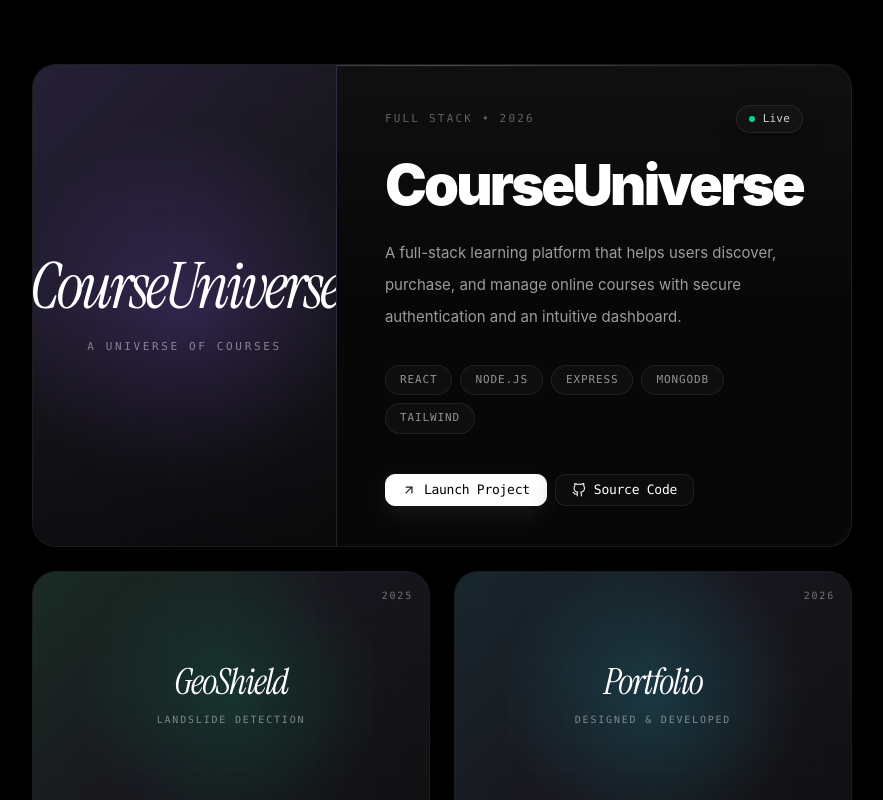
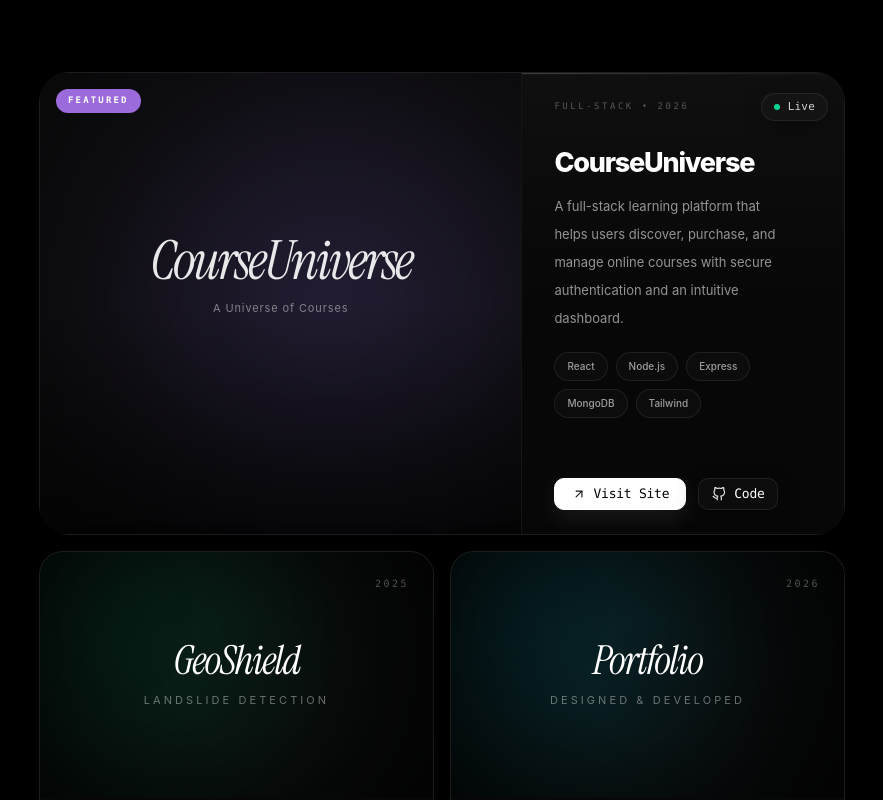
Before and after one commit to Shivam-Bagwari/Portfolio, a React (Vite) app in the folder client/: page / in a window 1280 px wide. Shown: the part 2080-2880 px from the top of the page, without its empty margins (198-1081 px from the left). Built offline with nearby package versions, Linux system fonts and the light colour scheme.

Commit message:
feat(projects): redesign project cards and interactions

```diff
--- /dev/null
+++ b/client/src/components/sections/Projects/FeaturedCard.jsx
@@ -0,0 +1,13 @@
+import FeaturedPreview from "./FeaturedPreview";
+import ProjectFeaturedContent from "./ProjectFeaturedContent";
+
+function FeaturedCard({ project }) {
+  return (
+    <div className="grid min-h-[332px] grid-cols-[60%_42%]">
+      <FeaturedPreview project={project} />
+      <ProjectFeaturedContent project={project} />
+    </div>
+  );
+}
+
+export default FeaturedCard;
--- a/client/src/components/sections/Projects/FeaturedPreview.jsx
+++ b/client/src/components/sections/Projects/FeaturedPreview.jsx
@@ -1,84 +1,87 @@
 function FeaturedPreview({ project }) {
-  const { previewTitle, previewSubtitle, accent } = project;
+  return (
+    <div className="relative h-full overflow-hidden border-r border-white/[0.05] bg-[#090909]">
 
-  const accents = {
-    purple: {
-      background:
-        "bg-[radial-gradient(circle_at_center,rgba(139,92,246,0.22),transparent_65%),linear-gradient(135deg,#262038,#18161d,#101012)]",
-    },
-
-    green: {
-      background:
-        "bg-[radial-gradient(circle_at_center,rgba(16,185,129,0.18),transparent_65%),linear-gradient(135deg,#1a2c24,#18161d,#101012)]",
-    },
-
-    cyan: {
-      background:
-        "bg-[radial-gradient(circle_at_center,rgba(34,211,238,0.18),transparent_65%),linear-gradient(135deg,#18272d,#18161d,#101012)]",
-    },
-
-    white: {
-      background:
-        "bg-[radial-gradient(circle_at_center,rgba(255,255,255,.08),transparent_65%),linear-gradient(135deg,#242424,#18161d,#101012)]",
-    },
-  };
-
-  const current = accents[accent] || accents.purple;
-
-  return (
-    <div
-      className={`
-        relative
-        min-h-[440px]
-        overflow-hidden
-        border-b
-        border-white/[0.06]
-        lg:border-b-0
-        lg:border-r
-        ${current.background}
-      `}
-    >
       {/* Grid */}
       <div
         className="
-          absolute
-          inset-0
-          opacity-[0.03]
-          [background-image:linear-gradient(rgba(255,255,255,.35)_1px,transparent_1px),linear-gradient(90deg,rgba(255,255,255,.35)_1px,transparent_1px)]
-          [background-size:34px_34px]
+          absolute inset-0
+          opacity-[0.045]
+          [background-image:
+          linear-gradient(to_right,rgba(255,255,255,.08)_1px,transparent_1px),
+          linear-gradient(to_bottom,rgba(255,255,255,.08)_1px,transparent_1px)]
+          [background-size:48px_48px]
         "
       />
 
-      {/* Vignette */}
-      <div className="absolute inset-0 bg-gradient-to-t from-black/40 via-transparent to-transparent" />
+      {/* Glow */}
+      <div
+        className="
+          absolute
+          left-[23%]
+          top-[12%]
+          h-[360px]
+          w-[360px]
+          rounded-full
+          bg-violet-400/20
+          blur-[110px]
+        "
+      />
+
+      {/* Fade */}
+      <div className="absolute inset-0 bg-gradient-to-b from-transparent via-transparent to-black/60" />
+
+      {/* Badge */}
+      <div className="absolute left-4 top-4 z-20">
+        <div
+          className="
+            rounded-full
+            bg-[#9c6bdb]
+            px-3
+            py-[5px]
+            font-mono
+            text-[9px]
+            font-semibold
+            uppercase
+            tracking-[0.24em]
+            text-white
+          "
+        >
+          Featured
+        </div>
+      </div>
 
       {/* Center */}
-      <div className="relative z-10 flex h-full flex-col items-center justify-center px-10 text-center">
+      <div className="relative z-10 flex h-full items-center justify-center pb-8">
+
+        <div className="-mt-6 text-center">
+
           <h2
             className="
               font-serif-display
-            text-[64px]
+              text-[54px]
               italic
               leading-none
               tracking-[-0.05em]
-            text-white
+              text-white/90
             "
           >
-          {previewTitle}
+            {project.previewTitle}
           </h2>
 
           <p
             className="
-            mt-5
-            font-mono
+              mt-3
               text-[11px]
-            uppercase
-            tracking-[0.24em]
+              tracking-[0.08em]
               text-white/45
             "
           >
-          {previewSubtitle}
+            {project.previewSubtitle}
           </p>
+
+        </div>
+
       </div>
     </div>
   );
--- a/client/src/components/sections/Projects/ProjectButtons.jsx
+++ b/client/src/components/sections/Projects/ProjectButtons.jsx
@@ -2,24 +2,25 @@ import GlassButton from "../../ui/GlassButton";
 import { ArrowUpRight } from "lucide-react";
 import { FiGithub } from "react-icons/fi";
 
-function ProjectButtons({ live, github, compact = false }) {
+function ProjectButtons({ live, github }) {
   return (
-    <div className={`flex gap-2 ${compact ? "mt-5" : "mt-10"}`}>
+    <div className="mt-8 flex items-center gap-3">
       <GlassButton
         href={live}
         variant="primary"
-        size={compact ? "sm" : "md"}
         icon={ArrowUpRight}
+        className="w-[132px]"
       >
-        Launch Project
+        Visit Site
       </GlassButton>
 
       <GlassButton
         href={github}
-        size={compact ? "sm" : "md"}
+        variant="secondary"
         icon={FiGithub}
+        className="w-[80px]"
       >
-        Source Code
+        Code
       </GlassButton>
     </div>
   );
--- a/client/src/components/sections/Projects/ProjectCard.jsx
+++ b/client/src/components/sections/Projects/ProjectCard.jsx
@@ -2,16 +2,16 @@ import GlassCard from "../../ui/GlassCard";
 import ProjectPreview from "./ProjectPreview";
 import ProjectFeaturedContent from "./ProjectFeaturedContent";
 import ProjectContent from "./ProjectContent";
-
+import FeaturedCard from "./FeaturedCard";
+import TiltCard from "../../ui/TiltCard";
 function ProjectCard({ project }) {
   if (project.featured) {
     return (
+      <TiltCard>
       <GlassCard className="overflow-hidden p-0">
-        <div className="grid lg:grid-cols-[1.75fr_1.75fr]">
-          <ProjectPreview project={project} />
-          <ProjectFeaturedContent project={project} />
-        </div>
+          <FeaturedCard project={project} />
       </GlassCard>
+      </TiltCard>
     );
   }
 
--- a/client/src/components/sections/Projects/ProjectFeaturedContent.jsx
+++ b/client/src/components/sections/Projects/ProjectFeaturedContent.jsx
@@ -3,75 +3,60 @@ import ProjectTechStack from "./ProjectTechStack";
 import ProjectButtons from "./ProjectButtons";
 
 function ProjectFeaturedContent({ project }) {
-  const {
-    title,
-    description,
-    tech,
-    status,
-    statusColor,
-    year,
-    live,
-    github,
-  } = project;
+  return (
+    <div className="flex h-full flex-col px-8 pt-5 pb-6">
 
-  return (
-    <div className="flex flex-col justify-between px-12 py-10">
-      <div>
-        {/* Top Meta */}
+      {/* Top */}
       <div className="flex items-center justify-between">
-          <span
-            className="
-              font-mono
-              text-[11px]
-              uppercase
-              tracking-[0.2em]
-              text-white/35
-            "
-          >
-            FULL STACK • {year}
+        <span className="font-mono text-[9px] uppercase tracking-[0.28em] text-white/30">
+          FULL-STACK • {project.year}
         </span>
 
-          <GlassBadge color={statusColor}>
-            {status}
+        <GlassBadge color={project.statusColor}>
+          {project.status}
         </GlassBadge>
       </div>
 
       {/* Title */}
       <h2
         className="
-            mt-6
-            text-[56px]
-            font-black
-            leading-none
-            tracking-[-0.05em]
+          mt-7
+          max-w-[260px]
+          text-[27px]
+          font-extrabold
+          leading-[1]
+          tracking-[-0.045em]
           text-white
         "
       >
-          {title}
+        {project.title}
       </h2>
 
       {/* Description */}
       <p
         className="
-            mt-6
-            max-w-xl
-            text-[15px]
-            leading-8
-            text-white/60
+          mt-4
+          max-w-[240px]
+          text-[13px]
+          leading-7
+          text-white/56
         "
       >
-          {description}
+        {project.description}
       </p>
 
       {/* Tech */}
-        <ProjectTechStack tech={tech} />
+      <div className="mt-5">
+        <ProjectTechStack tech={project.tech} />
       </div>
 
-      {/* Buttons */}
+      <div className="mt-auto pt-7">
         <ProjectButtons
-        live={live}
-        github={github}
+          live={project.live}
+          github={project.github}
         />
+      </div>
+
     </div>
   );
 }
--- a/client/src/components/sections/Projects/ProjectTechStack.jsx
+++ b/client/src/components/sections/Projects/ProjectTechStack.jsx
@@ -1,25 +1,19 @@
 function ProjectTechStack({ tech }) {
   return (
-    <div className="mt-8 flex flex-wrap gap-2">
+    <div className="flex flex-wrap gap-2">
       {tech.map((item) => (
         <span
           key={item}
           className="
             rounded-full
-            border border-white/[0.08]
-            bg-white/[0.03]
-            px-3.5
+            border
+            border-white/[0.08]
+            bg-white/[0.025]
+            px-3
             py-1.5
-            font-mono
-            text-[11px]
-            uppercase
-            tracking-[0.08em]
-            text-white/55
-            transition-colors
-            duration-300
-            hover:border-white/15
-            hover:bg-white/[0.05]
-            hover:text-white/80
+            text-[10px]
+            font-medium
+            text-white/60
           "
         >
           {item}
--- a/client/src/components/sections/Projects/Projects.jsx
+++ b/client/src/components/sections/Projects/Projects.jsx
@@ -1,46 +1,56 @@
-import Container from "../../layout/Container";
 import SectionHeader from "../../ui/SectionHeader";
 import projects from "../../../data/projects";
 import ProjectCard from "./ProjectCard";
 
 function Projects() {
-  const featuredProjects = projects.filter((project) => project.featured);
-  const otherProjects = projects.filter((project) => !project.featured);
+  const featuredProject = projects.find((p) => p.featured);
+  const regularProjects = projects.filter((p) => !p.featured);
 
   return (
-    <section id="projects" className="py-20">
-      <Container>
+    <section
+      id="projects"
+      className="relative py-24"
+    >
+      <div className="mx-auto w-full max-w-[870px] px-8">
+
+        {/* Header */}
         <div className="flex items-center justify-between">
-          <SectionHeader number="02" title="Projects" />
-          <span className="text-xs text-white/40">
-            {projects.length} selected works
+
+          <SectionHeader
+            number="02"
+            title="Projects"
+          />
+
+          <span
+            className="
+              font-mono
+              text-[10px]
+              uppercase
+              tracking-[0.24em]
+              text-white/28
+            "
+          >
+            {projects.length} Selected Works
           </span>
+
         </div>
 
-        <div className="mt-10 space-y-6">
-          {featuredProjects.map((project) => (
-            <ProjectCard key={project.id} project={project} />
+        {/* Featured Card */}
+        <div className="mt-8">
+          <ProjectCard project={featuredProject} />
+        </div>
+
+        {/* Regular Cards */}
+        <div className="mt-4 grid grid-cols-1 gap-4 lg:grid-cols-2">
+          {regularProjects.map((project) => (
+            <ProjectCard
+              key={project.id}
+              project={project}
+            />
           ))}
         </div>
 
-        <div className="mt-6 grid gap-6 md:grid-cols-2">
-          {otherProjects.map((project) => (
-            <ProjectCard key={project.id} project={project} />
-          ))}
-        </div>
-
-        <div className="mt-10 flex justify-center">
-          <button
-            className="
-              flex items-center gap-1.5 rounded-full border border-white/10
-              bg-white/5 px-5 py-2 text-sm text-white/70
-              transition hover:bg-white/10 hover:text-white
-            "
-          >
-            View All ↗
-          </button>
-        </div>
-      </Container>
+      </div>
     </section>
   );
 }
--- a/client/src/components/sections/Projects/RegularPreview.jsx
+++ b/client/src/components/sections/Projects/RegularPreview.jsx
@@ -1,5 +1,12 @@
 import { ArrowUpRight } from "lucide-react";
 import { FiGithub } from "react-icons/fi";
+
+const glowColors = {
+  purple: "bg-fuchsia-500/20",
+  green: "bg-emerald-500/20",
+  cyan: "bg-cyan-400/20",
+  white: "bg-white/10",
+};
 
 function RegularPreview({ project }) {
   const {
@@ -8,53 +15,49 @@ function RegularPreview({ project }) {
     accent,
     year,
     category,
+    github,
     live,
-    github,
   } = project;
 
-  const accents = {
-    purple: {
-      background:
-        "bg-[radial-gradient(circle_at_center,rgba(139,92,246,.20),transparent_65%),linear-gradient(135deg,#262038,#18161d,#101012)]",
-    },
-
-    green: {
-      background:
-        "bg-[radial-gradient(circle_at_center,rgba(16,185,129,.18),transparent_65%),linear-gradient(135deg,#1a2c24,#18161d,#101012)]",
-    },
-
-    cyan: {
-      background:
-        "bg-[radial-gradient(circle_at_center,rgba(34,211,238,.18),transparent_65%),linear-gradient(135deg,#18272d,#18161d,#101012)]",
-    },
-
-    white: {
-      background:
-        "bg-[radial-gradient(circle_at_center,rgba(255,255,255,.08),transparent_65%),linear-gradient(135deg,#242424,#18161d,#101012)]",
-    },
-  };
-
-  const current = accents[accent] || accents.purple;
+  const glow = glowColors[accent] || glowColors.purple;
 
   return (
-    <div
-      className={`
-        relative
-        aspect-[16/10]
-        overflow-hidden
-        border-b
-        border-white/[0.06]
-        ${current.background}
-      `}
-    >
-      {/* Grid */}
+    <div className="group relative flex aspect-[16/10] overflow-hidden bg-[#090909]">
+
+      {/* Blueprint Grid */}
       <div
         className="
+          absolute inset-0
+          opacity-[0.05]
+          [background-image:
+            linear-gradient(to_right,rgba(255,255,255,.07)_1px,transparent_1px),
+            linear-gradient(to_bottom,rgba(255,255,255,.07)_1px,transparent_1px)]
+          [background-size:44px_44px]
+        "
+      />
+
+      {/* Accent Glow */}
+      <div
+        className={`
           absolute
-          inset-0
-          opacity-[0.03]
-          [background-image:linear-gradient(rgba(255,255,255,.35)_1px,transparent_1px),linear-gradient(90deg,rgba(255,255,255,.35)_1px,transparent_1px)]
-          [background-size:28px_28px]
+          -left-24
+          -top-24
+          h-[320px]
+          w-[320px]
+          rounded-full
+          blur-[110px]
+          transition-all
+          duration-500
+          ${glow}
+          group-hover:scale-110
+        `}
+      />
+
+      {/* Vignette */}
+      <div
+        className="
+          absolute inset-0
+          bg-[radial-gradient(circle_at_center,transparent_25%,rgba(0,0,0,.72))]
         "
       />
 
@@ -62,25 +65,39 @@ function RegularPreview({ project }) {
       <span
         className="
           absolute
-          right-4
-          top-4
+          right-6
+          top-6
           z-20
           font-mono
           text-[10px]
           uppercase
-          tracking-[0.18em]
-          text-white/40
+          tracking-[0.25em]
+          text-white/30
         "
       >
         {year}
       </span>
 
-      {/* Center Content */}
-      <div className="relative z-10 flex h-full flex-col items-center justify-center px-6 text-center">
+      {/* Center */}
+      <div
+        className="
+          relative
+          z-10
+          flex
+          flex-1
+          flex-col
+          items-center
+          justify-center
+          text-center
+          transition-all
+          duration-500
+          group-hover:-translate-y-2
+        "
+      >
         <h3
           className="
             font-serif-display
-            text-[36px]
+            text-[40px]
             italic
             leading-none
             tracking-[-0.04em]
@@ -93,11 +110,10 @@ function RegularPreview({ project }) {
         <p
           className="
             mt-3
-            font-mono
-            text-[10px]
+            text-[11px]
             uppercase
-            tracking-[0.18em]
-            text-white/45
+            tracking-[0.28em]
+            text-white/40
           "
         >
           {previewSubtitle}
@@ -108,54 +124,73 @@ function RegularPreview({ project }) {
       <div
         className="
           absolute
-          inset-x-0
-          bottom-0
-          z-20
+          inset-0
           flex
-          items-center
+          items-end
           justify-between
-          border-t
-          border-white/10
-          bg-black/35
-          px-4
-          py-3
+          px-6
+          pb-6
           opacity-0
-          translate-y-full
           transition-all
-          duration-300
-          group-hover:translate-y-0
+          duration-500
           group-hover:opacity-100
         "
       >
         <span
           className="
-            font-mono
+            rounded-full
+            border
+            border-white/10
+            bg-white/5
+            px-3
+            py-1
             text-[10px]
             uppercase
-            tracking-[0.18em]
+            tracking-[0.22em]
             text-white/55
+            backdrop-blur-xl
           "
         >
           {category}
         </span>
 
-        <div className="flex items-center gap-2">
+        <div className="flex items-center gap-3">
           <a
             href={github}
             target="_blank"
             rel="noopener noreferrer"
-            className="text-white/60 transition hover:text-white"
+            className="
+              rounded-full
+              border
+              border-white/10
+              bg-white/5
+              p-2.5
+              text-white/60
+              backdrop-blur-xl
+              transition
+              hover:text-white
+            "
           >
-            <FiGithub size={16} />
+            <FiGithub size={15} />
           </a>
 
           <a
             href={live}
             target="_blank"
             rel="noopener noreferrer"
-            className="text-white/60 transition hover:text-white"
+            className="
+              rounded-full
+              border
+              border-white/10
+              bg-white/5
+              p-2.5
+              text-white/60
+              backdrop-blur-xl
+              transition
+              hover:text-white
+            "
           >
-            <ArrowUpRight size={16} />
+            <ArrowUpRight size={15} />
           </a>
         </div>
       </div>
```
Lines whose indentation alone changed are shown as unchanged.
